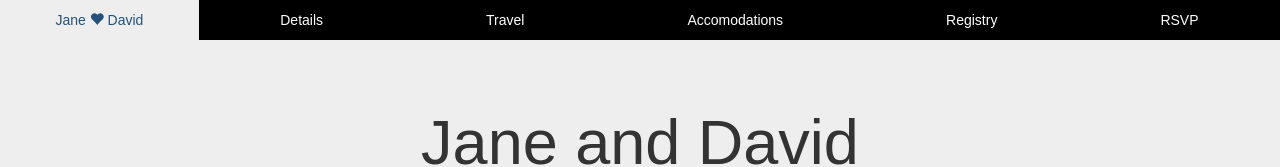
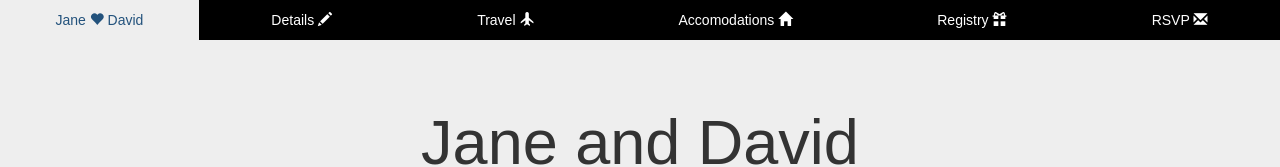
Before and after one commit to janeanddave/janeanddave.github.io, a plain HTML site: page index.html in a window 1280 px wide. Shown: the top 167 px of the page. Drawn offline with nearby package versions, Linux system fonts and the light colour scheme.

Commit message:
add gliphicons to nav

```diff
--- a/index.html
+++ b/index.html
@@ -13,11 +13,11 @@
     <nav>
       <ul class="nav nav-justified navbar-fixed-top">
         <li class="active"><a href="#home">Jane <span class="glyphicon glyphicon-heart" aria-hidden="true"></span> David</a></li>
-        <li><a href="#details">Details</a></li>
-        <li><a href="#travel">Travel</a></li>
-        <li><a href="#accomodations">Accomodations</a></li>
-        <li><a href="#registry">Registry</a></li>
-        <li><a href="#rsvp">RSVP</a></li>
+        <li><a href="#details">Details <span class="glyphicon glyphicon-pencil" aria-hidden="true"></span></a></li>
+        <li><a href="#travel">Travel <span class="glyphicon glyphicon-plane" aria-hidden="true"></span></a></li>
+        <li><a href="#accomodations">Accomodations <span class="glyphicon glyphicon-home" aria-hidden="true"></span></a></li>
+        <li><a href="#registry">Registry <span class="glyphicon glyphicon-gift" aria-hidden="true"></span></a></li>
+        <li><a href="#rsvp">RSVP <span class="glyphicon glyphicon-envelope" aria-hidden="true"></span></a></li>
       </ul>
     </nav>
 
```
